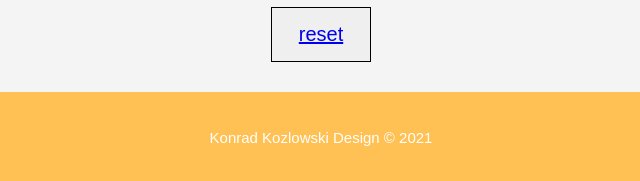
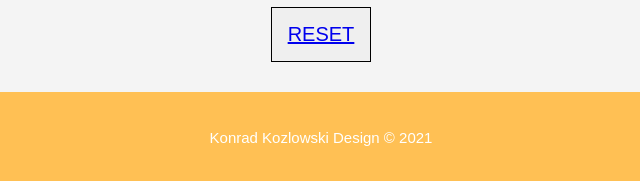
Before and after one commit to k0ziako/k0ziako.github.io, a plain HTML site: page index.html in a window 1280 px wide. Shown: the part 2991-3172 px from the top of the page, 319-959 px from the left. Drawn offline with Linux system fonts and the light colour scheme.

Commit message:
Update index.html

```diff
--- a/index.html
+++ b/index.html
@@ -125,7 +125,7 @@
         <div class="square"></div>
       </div>
 
-      <button id="reset-button"><a href="index.html">reset</a></button>
+      <button id="reset-button"><a href="index.html">RESET</a></button>
     </div>
 
     <footer>
```
